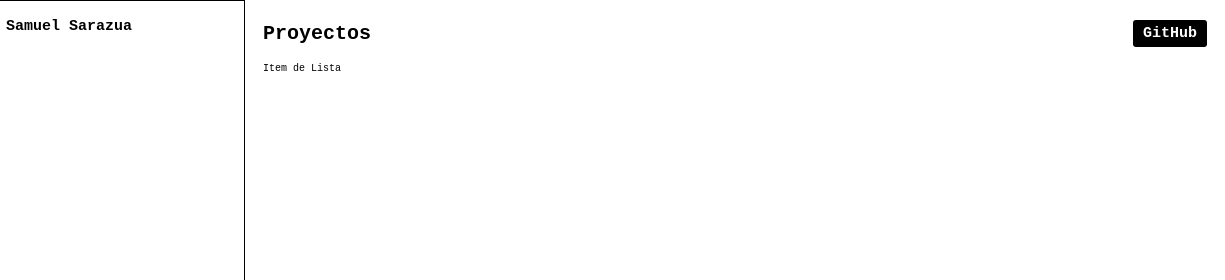
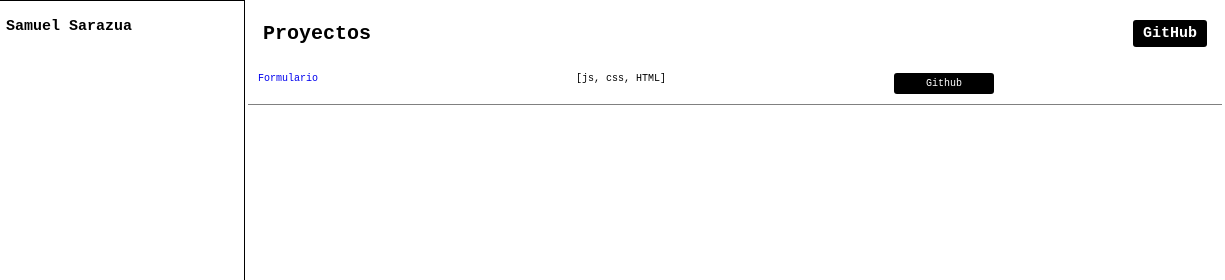
Before and after one commit to SamuelSarazua/portafolio-personal, a plain HTML site: page index.html in a window 1280 px wide. Shown: the top 280 px of the page, 55-1280 px from the left. Drawn offline with Linux system fonts and the light colour scheme.

Commit message:
Se completa la primer seccion de formularios - Se agrega la GitHub Page - Se agrega el link de GitHub

```diff
--- a/componentes/projects/projects.css
+++ b/componentes/projects/projects.css
@@ -2,29 +2,28 @@
     padding: 0.3rem 0.3rem;
 }
 
-.header {
+.div-item {
+    border-bottom: 1px solid gray;
+    padding: 1rem;
+
+    display: grid;
+    grid-template-columns: repeat(3,1fr);
+}
+
+.link-github-page {
+    text-decoration: none;
+}
+
+.btn-github {
     width: 100%;
-    height: 6rem;
-    padding: 0 1.5rem;
+    max-width: 10rem;
+    background-color: black;
+    color: white;
+    padding: 0.5rem 1.5rem;
+    border-radius: 3px;
+    text-decoration: none;
 
     display: flex;
-    justify-content: space-between;
     align-items: center;
+    justify-content: center;
 }
-
-.header h2 {
-    font-size: 2rem;
-}
-
-.header div {
-    background-color: black;
-    color: white;
-    padding: 0.5rem 1rem;
-    border-radius: 3px;
-    font-size: 1.5rem;
-    font-weight: 600;
-}
-
-.lista-proyectos {
-    padding: 0 1.5rem;
-}
--- a/componentes/projects/projects.js
+++ b/componentes/projects/projects.js
@@ -1,21 +1,47 @@
 import { header } from "../header/header.js";
+import { dataProyectos } from "../../data/data.js";
 
 function proyectos() {
 
     let section = document.createElement('section');
     section.className = 'section-proyectos'
     section.appendChild(header());
-    section.appendChild(Lista());
+    section.appendChild(listaProyectos());
 
 
     return section;
 }
 
+function listaProyectos() {
+    let div = document.createElement('div');
+    div.className = "Lista-proyectos";
 
-function Lista() {
+    dataProyectos.forEach((proyecto)=>{
+        div.appendChild(item(proyecto.nombre,proyecto.github,proyecto.githubPage,proyecto.stacks));
+    });
+
+    return div;
+}
+
+function item(texto,github,githubPage,stacks) {
     let lista = document.createElement('div');
-    lista.className = 'lista-proyectos';
-    lista.innerText = "Item de Lista";
+    lista.className = "div-item"
+
+    let a = document.createElement('a');
+    a.className = "link-github-page"
+    a.href = githubPage;
+    a.innerText = "Formulario";
+    lista.appendChild(a);
+
+    let stack = document.createElement('div');
+    stack.innerText = "[js, css, HTML]";
+    lista.appendChild(stack);
+
+    let btnGithub = document.createElement('a');
+    btnGithub.className = "btn-github";
+    btnGithub.href = github;
+    btnGithub.innerHTML = "Github";
+    lista.appendChild(btnGithub);
 
     return lista;
 }
--- /dev/null
+++ b/data/data.js
@@ -0,0 +1,11 @@
+let dataProyectos = [
+    {
+        nombre: "Formularios",
+        descripcion: "text text text",
+        githubPage: "https://samuelsarazua.github.io/Proyecto--Formularios/",
+        github: "https://github.com/SamuelSarazua/Proyecto--Formularios",
+        stacks: ["js","css","html"]
+    },
+];
+
+export { dataProyectos }
```
